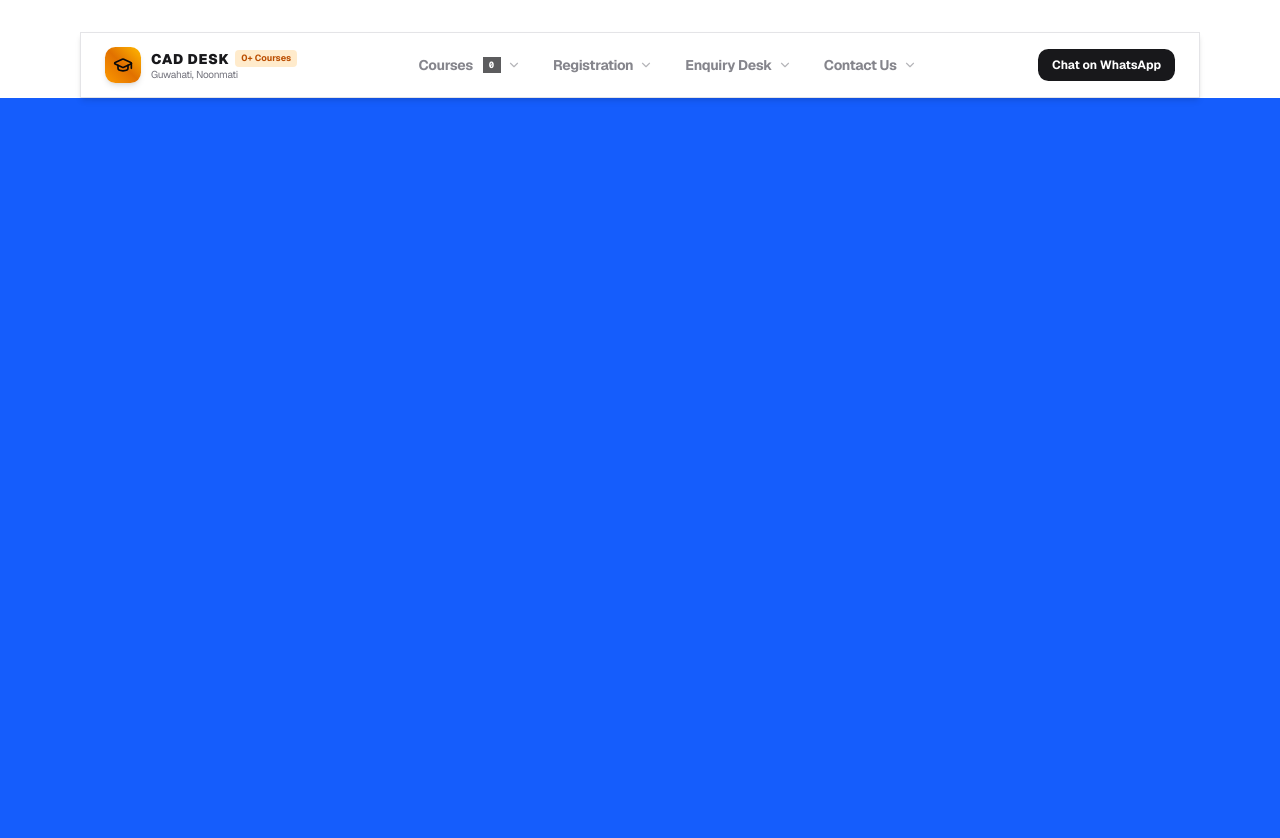
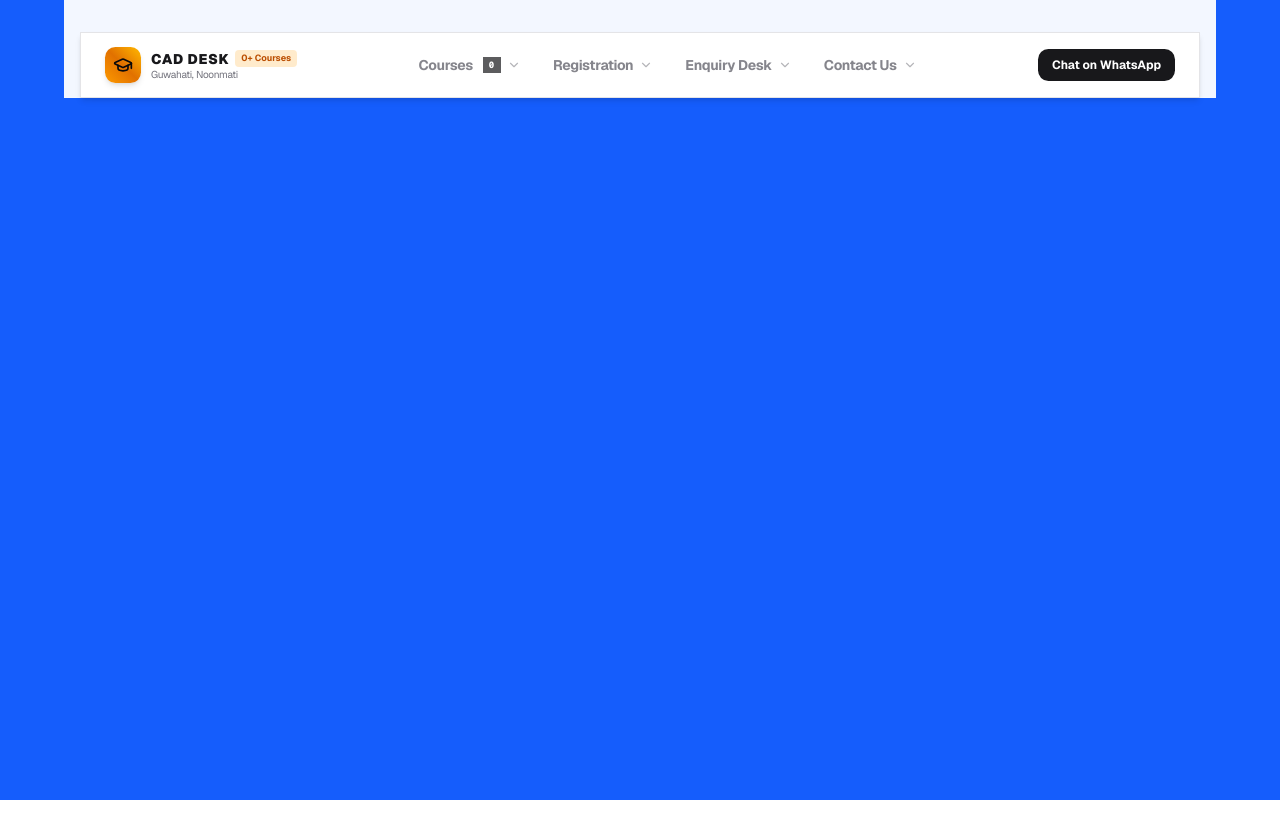
Before and after one commit to sushilAadi/cad_desk_guwahati, a Next.js app: page / in a window 1280 px wide. Shown: the top 838 px of the page. After the commit the page ends 800 px from the top, so only its background shows below. Built offline with nearby package versions, Linux system fonts and the light colour scheme; no server answers.

Commit message:
Make blue background span full page from top, remove white gaps around nav

```diff
--- a/app/page.tsx
+++ b/app/page.tsx
@@ -8,12 +8,9 @@
   const groups = groupByCategory(courses)
 
   return (
-    <div className="flex flex-1 flex-col bg-background">
+    <div className="flex min-h-screen flex-1 flex-col bg-blue-600">
       {/* Nav */}
       <SiteHeader groups={groups} totalCount={courses.length} />
-
-      {/* First screen */}
-      <section className="h-screen w-full bg-blue-600" />
     </div>
   )
 }
```
